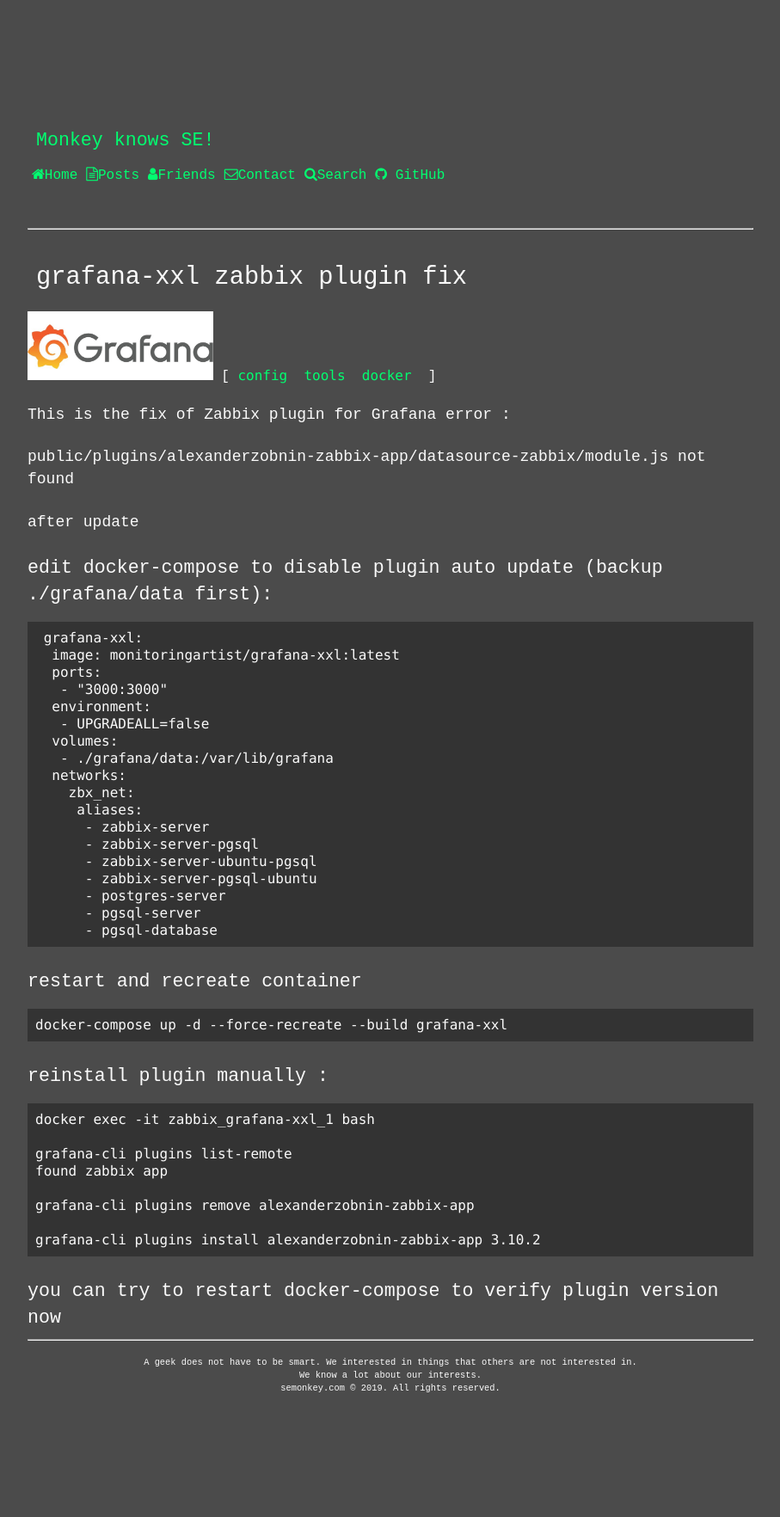
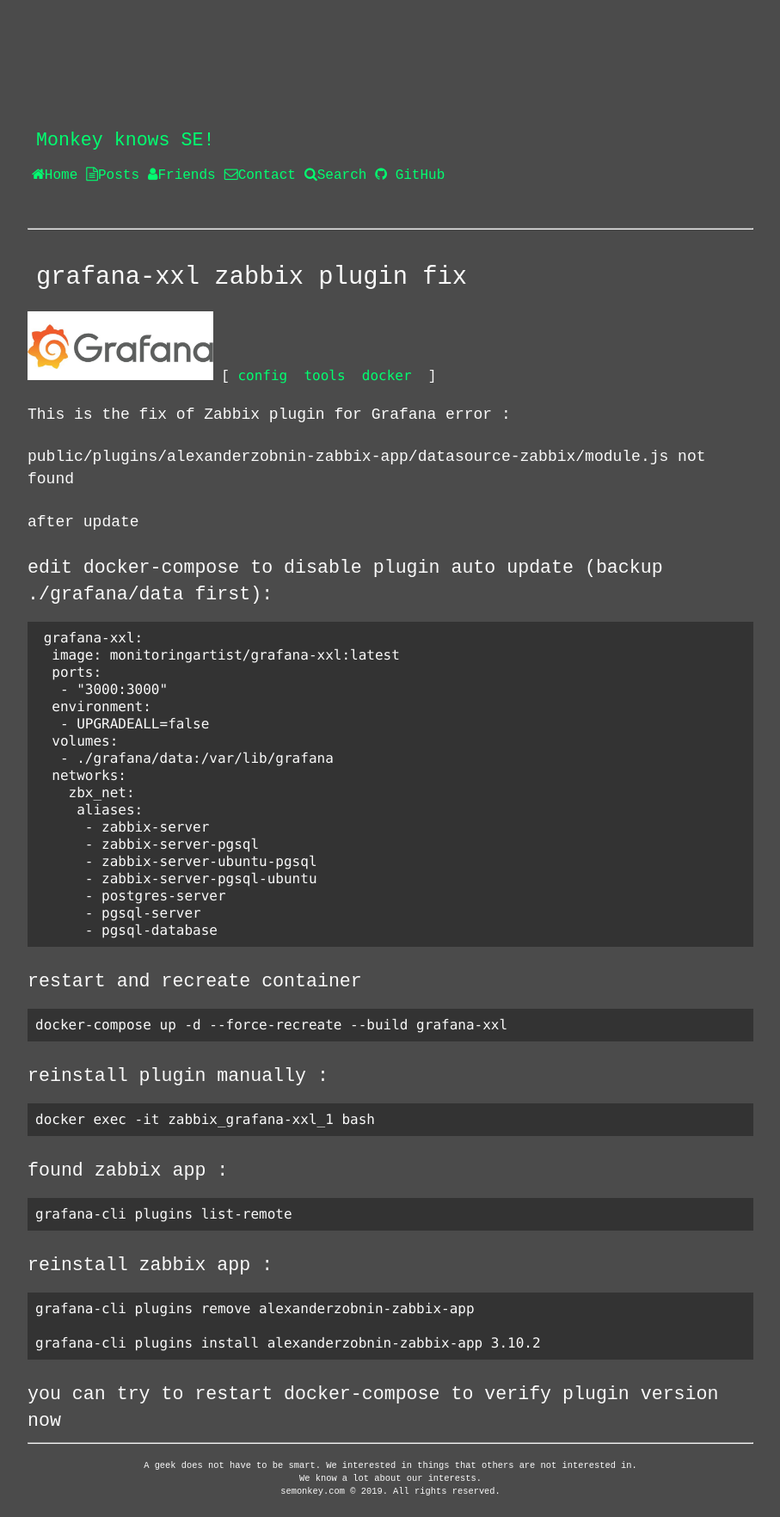
Before and after one commit to lumiere000/blog, a Jekyll site: the page built from _posts/2019-08-12-grafana-xxl_zabbix_fix.md, in a window 1280 px wide. Shown: the whole page at 86% size, without its empty margins (186-1093 px from the left). Built offline with Jekyll 4.4.1, drawn with Linux system fonts in a browser that asks for light colours; nearby versions of some CDN libraries; before the commit the page ends 1644 px from its top, so only the background shows below that.

Commit message:
description added

````diff
--- a/_posts/2019-08-12-grafana-xxl_zabbix_fix.md
+++ b/_posts/2019-08-12-grafana-xxl_zabbix_fix.md
@@ -45,10 +45,17 @@
 
 ```
 docker exec -it zabbix_grafana-xxl_1 bash
+```
 
+### found zabbix app :
+
+```
 grafana-cli plugins list-remote
-found zabbix app
+```
 
+### reinstall zabbix app :
+
+```
 grafana-cli plugins remove alexanderzobnin-zabbix-app
 
 grafana-cli plugins install alexanderzobnin-zabbix-app 3.10.2
````
